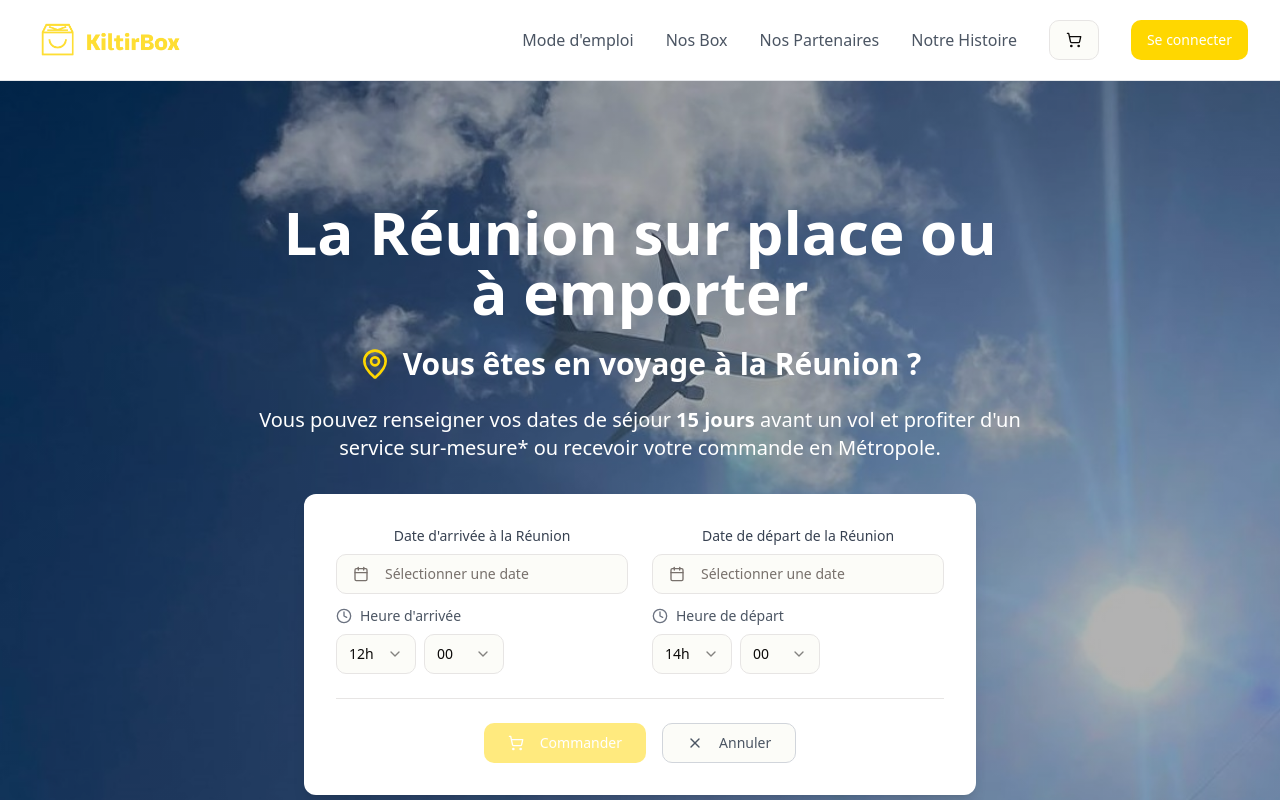
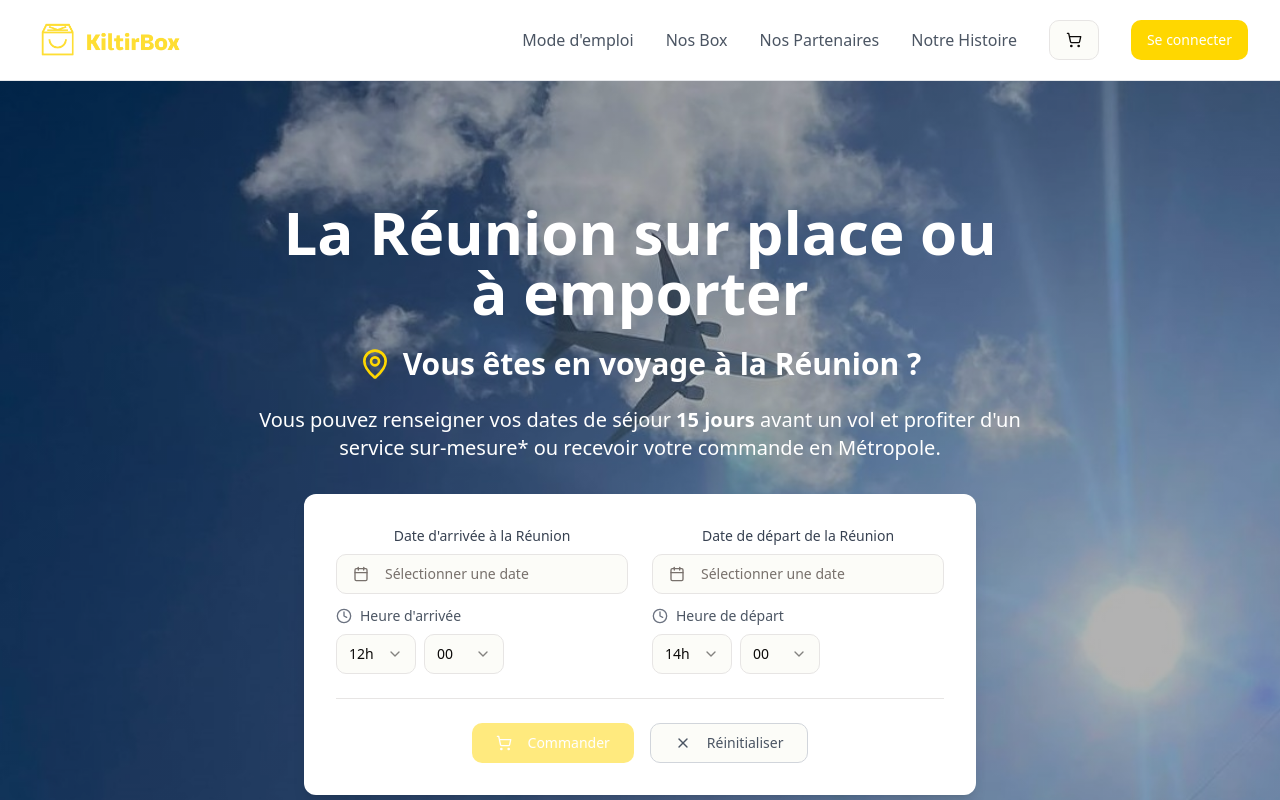
Before and after one commit to kiltir/local-box-bliss, a React (Vite) app: page / in a window 1280 px wide. Shown: the top 800 px of the page. Built offline with nearby package versions, Linux system fonts and the light colour scheme.

Commit message:
Refactor: Replace "Annuler" with "Réinitialiser"

```diff
--- a/src/components/Hero.tsx
+++ b/src/components/Hero.tsx
@@ -302,7 +302,7 @@ const Hero = () => {
                       className="border-gray-300 text-gray-600 hover:bg-gray-50 px-6 py-3"
                     >
                       <X className="mr-2 h-4 w-4" />
-                      Annuler
+                      Réinitialiser
                     </Button>
                   </div>
                   {!canProceed && (arrivalDate || departureDate) && (
```
